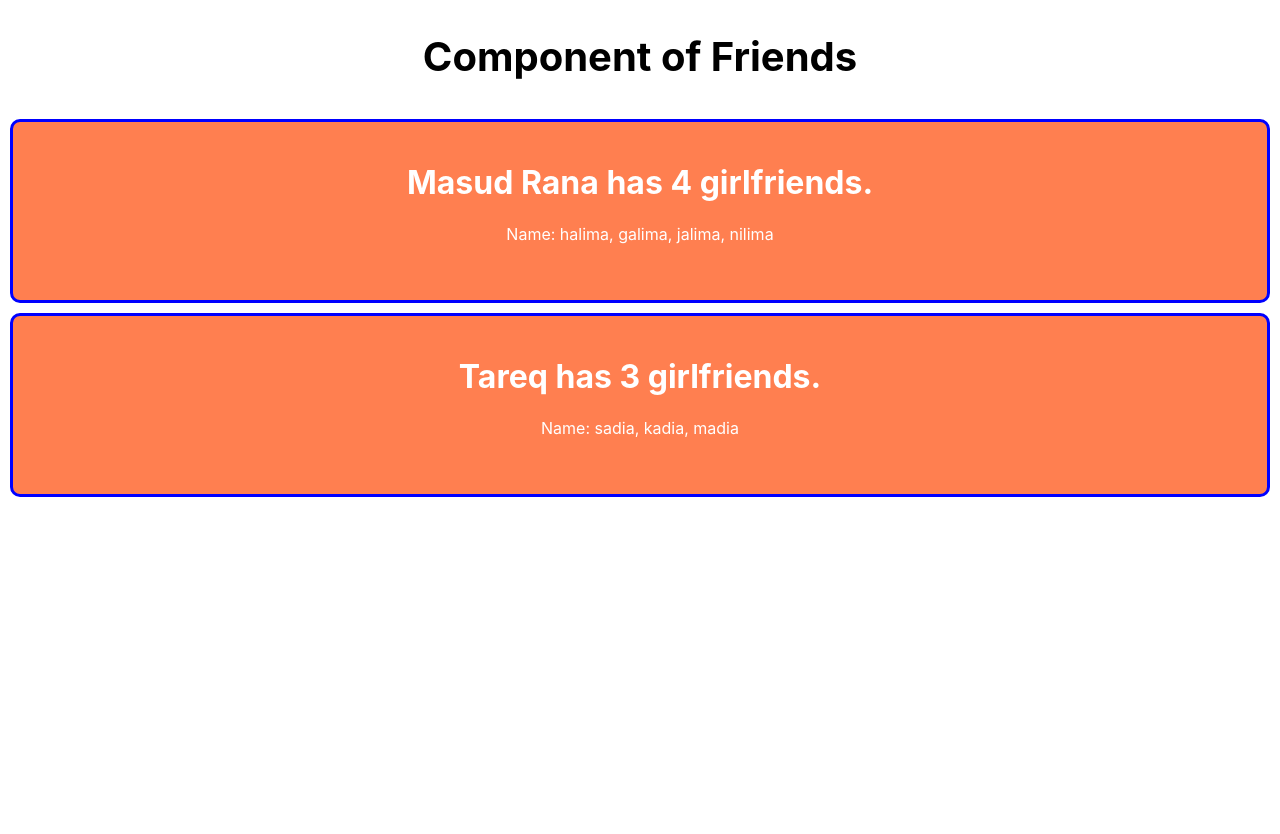
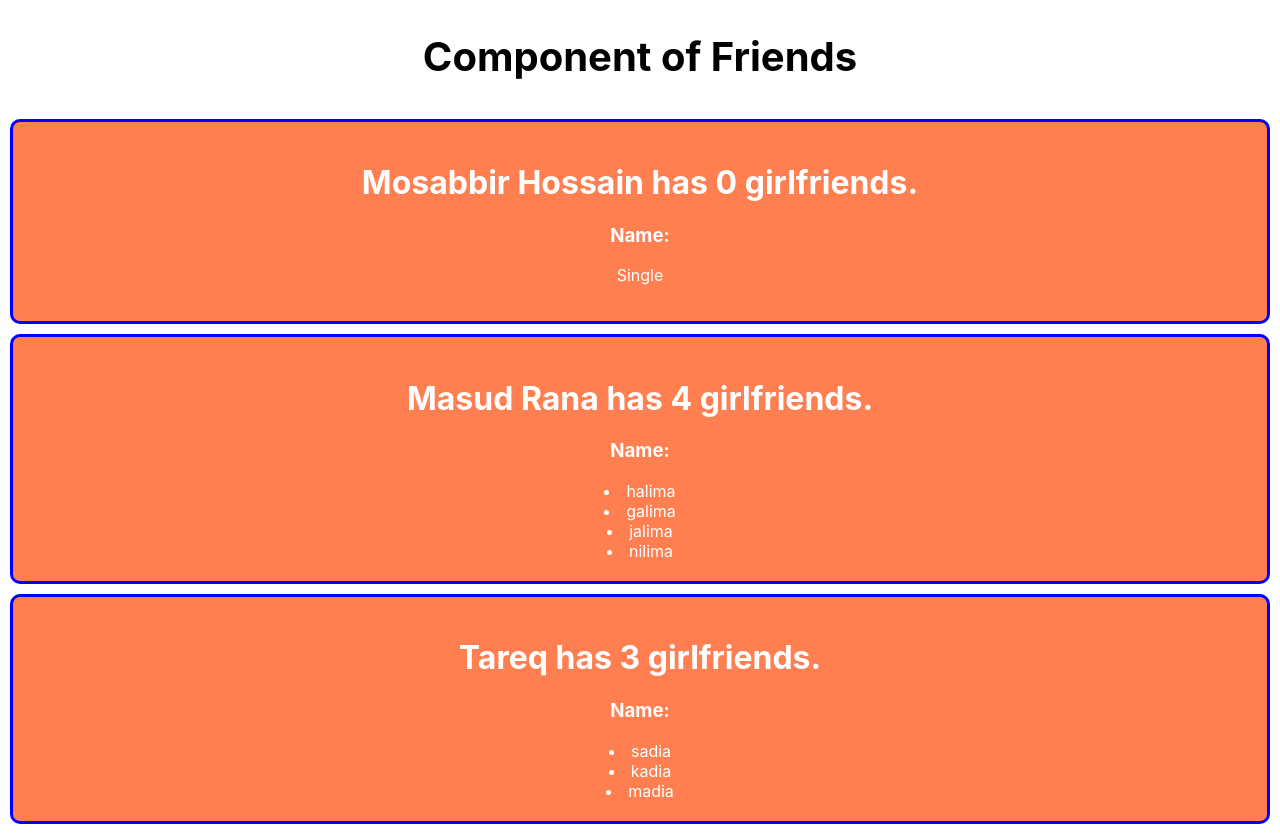
Before and after one commit to mosabbir-duet/first-react-app, a React (Create React App) app: page / in a window 1280 px wide. Shown: the part 769-1603 px from the top of the page. Before the commit the page ends 1276 px from the top, so only its background shows below. Built offline with nearby package versions, Linux system fonts and the light colour scheme.

Commit message:
Fixed some error and upadated to pass dynamic data from array of objects

```diff
--- a/src/App.js
+++ b/src/App.js
@@ -11,9 +11,9 @@ function App() {
       <Person name = "Tareq Rahman" email = "pqr@gmail.com"></Person>
       <Person name = "Shabuz" email = "tyu@gmail.com"></Person>
       <h2 style={{fontSize : "2.5rem", borderBottom: '3px solid co', paddingBottom: '5px', fontWeight: 'bold'}}>Component of Friends</h2>
-      {/* <Friend name = "Mosabbir Hossain" number = '0' ></Friend> */}
-      <Friend name = "Masud Rana" number = '4' gfName = {["halima","galima","jalima","nilima"]}></Friend>
-      <Friend name = "Tareq" number = '3' gfName = {["sadia","kadia","madia"]}></Friend>
+      <Friend name = "Mosabbir Hossain" number = '0' gfName = {[]}></Friend>
+      <Friend name = "Masud Rana" number = {4} gfName = {["halima","galima","jalima","nilima"]}></Friend>
+      <Friend name = "Tareq" number = {3} gfName = {["sadia","kadia","madia"]}></Friend>
     </div>
   );
 }
@@ -28,7 +28,7 @@ function Person(props) {
 }
 
 function Friend(props) {
-  console.log(props)
+console.log(props)
   return (
     <div style={{backgroundColor: 'coral',
       color: 'white',
@@ -37,11 +37,14 @@ function Friend(props) {
       margin: '10px',
       borderRadius: '10px'
       }}>
-      <h1>{props.name} has {props.number !== '0'? props.number: "No"} girlfriends.</h1>
-      <p>Name: {props.gfName.length !== 0? props.gfName.map(name => {
-          return (name);
+      <h1>{props.name} has {props.number !== 0 ? props.number: "No"} girlfriends.</h1>
+      <h3>Name: </h3>
+      {props.gfName.length !== 0 ? props.gfName.map((name) =>
+          <li>{name}</li>
 
-        }).join(", ") : "Single"}</p> <br />
+        ):<p>Single</p>
+      }
+
     </div>
   )
 }
```
